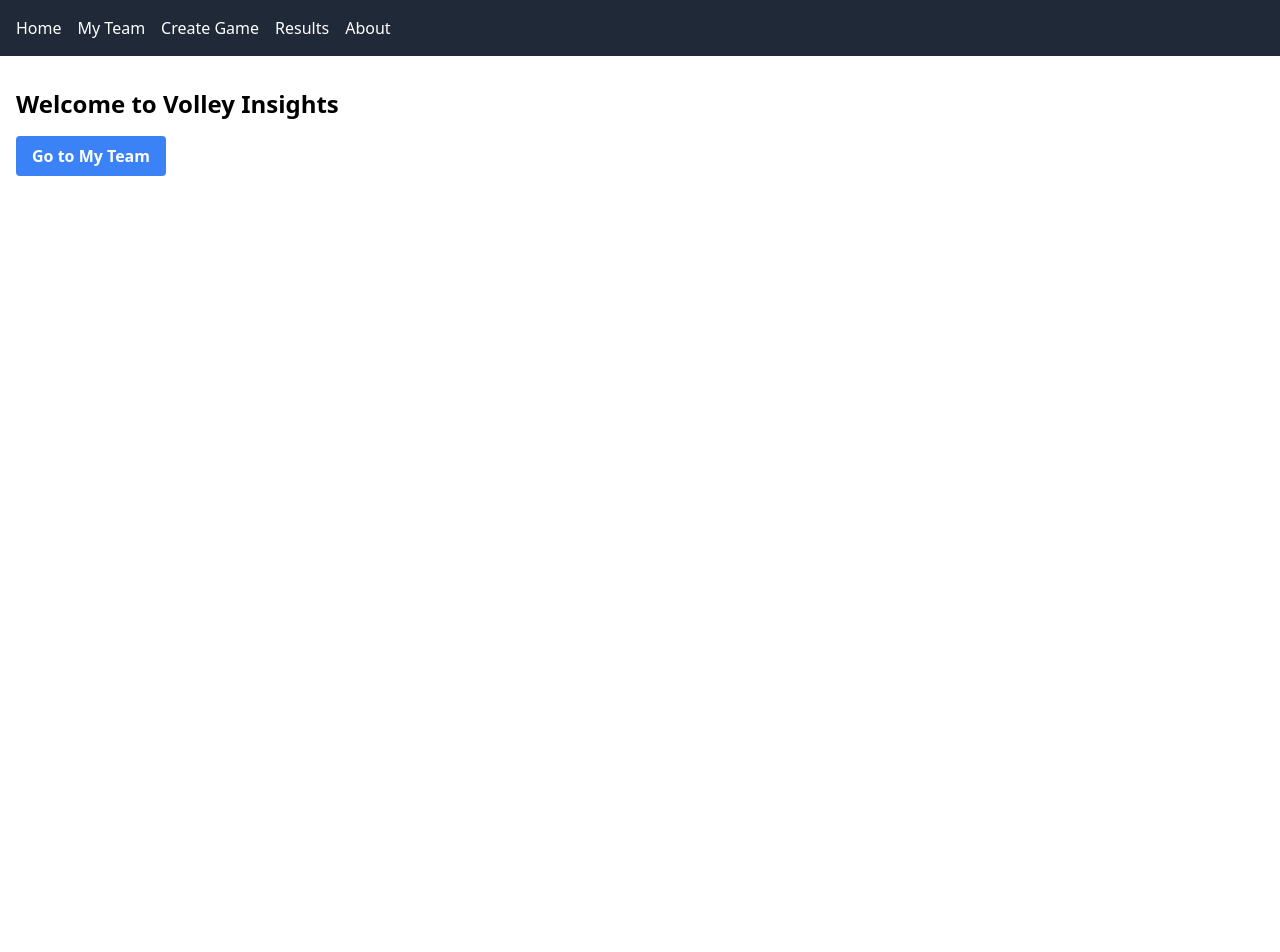
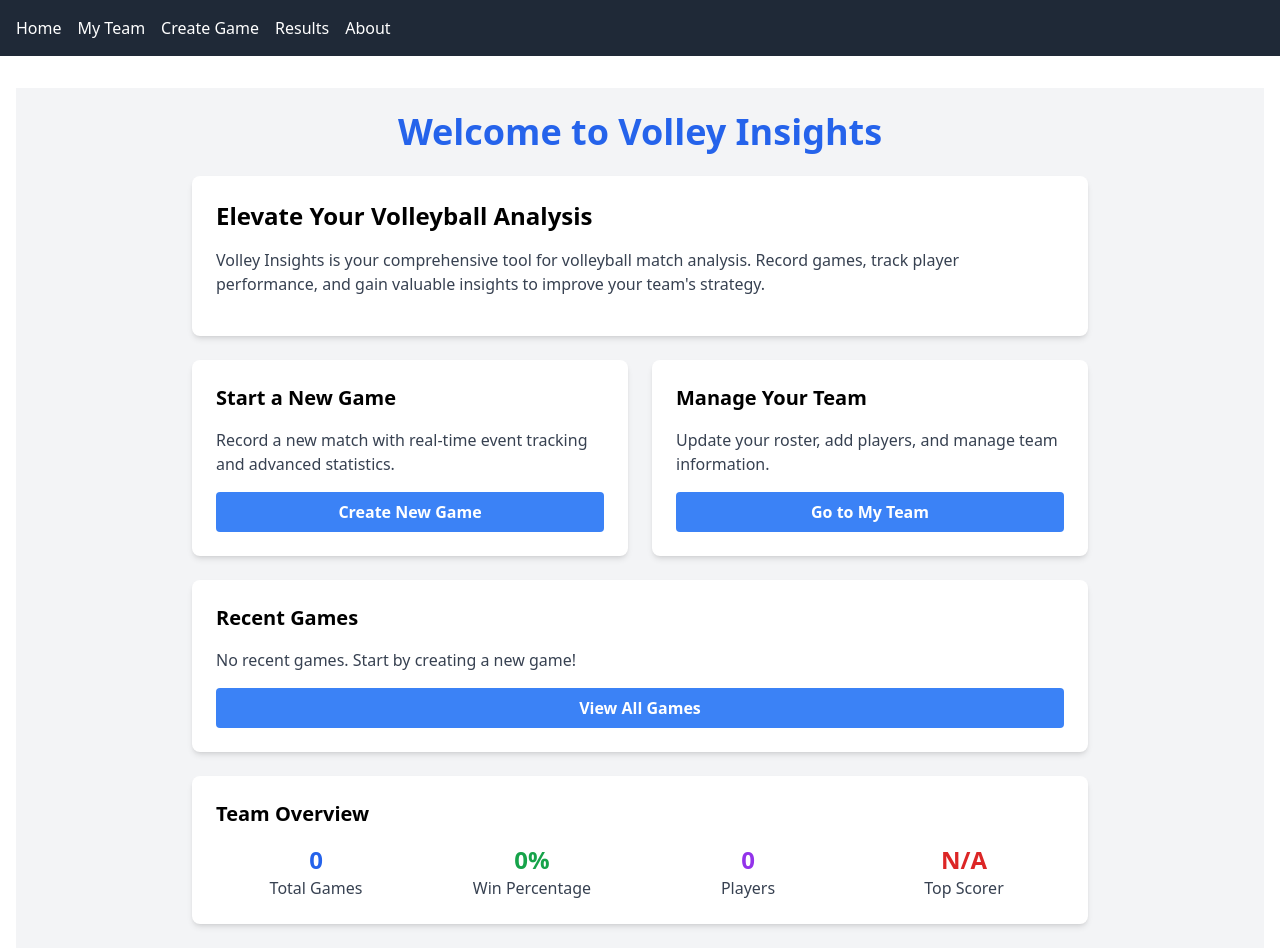
Before and after one commit to Salahalioui/volley-insights, a Vue app: page / in a window 1280 px wide. Shown: the top 952 px of the page. Before the commit the page ends 800 px from the top, so only its background shows below. Built offline with nearby package versions, Linux system fonts and the light colour scheme.

Commit message:
Impliment Home screen

```diff
--- a/src/router/index.js
+++ b/src/router/index.js
@@ -25,8 +25,8 @@ const routes = [
   },
   {
     path: '/stats/:id',
-    name: 'Stats',
-    component: () => import('@/views/Stats.vue')
+    name: 'StatScreen',
+    component: () => import('@/components/StatScreen.vue'),
   },
   {
     path: '/results',
--- a/src/views/Home.vue
+++ b/src/views/Home.vue
@@ -1,22 +1,156 @@
 <template>
-    <div class="home">
-      <h1 class="text-2xl font-bold mb-4">Welcome to Volley Insights</h1>
-      <BaseButton @click="navigateToTeam">Go to My Team</BaseButton>
+    <div class="home bg-gray-100 min-h-screen p-6">
+      <h1 class="text-4xl font-bold mb-6 text-center text-blue-600">Welcome to Volley Insights</h1>
+
+      <div class="max-w-4xl mx-auto">
+        <!-- App Description -->
+        <div class="bg-white p-6 rounded-lg shadow-md mb-6">
+          <h2 class="text-2xl font-semibold mb-4">Elevate Your Volleyball Analysis</h2>
+          <p class="text-gray-700 mb-4">
+            Volley Insights is your comprehensive tool for volleyball match analysis.
+            Record games, track player performance, and gain valuable insights to improve your team's strategy.
+          </p>
+        </div>
+
+        <!-- Quick Actions -->
+        <div class="grid grid-cols-1 md:grid-cols-2 gap-6 mb-6">
+          <div class="bg-white p-6 rounded-lg shadow-md">
+            <h3 class="text-xl font-semibold mb-4">Start a New Game</h3>
+            <p class="text-gray-700 mb-4">Record a new match with real-time event tracking and advanced statistics.</p>
+            <BaseButton @click="navigateToCreateGame" class="w-full">Create New Game</BaseButton>
+          </div>
+          <div class="bg-white p-6 rounded-lg shadow-md">
+            <h3 class="text-xl font-semibold mb-4">Manage Your Team</h3>
+            <p class="text-gray-700 mb-4">Update your roster, add players, and manage team information.</p>
+            <BaseButton @click="navigateToTeam" class="w-full">Go to My Team</BaseButton>
+          </div>
+        </div>
+
+        <!-- Recent Games -->
+        <div class="bg-white p-6 rounded-lg shadow-md mb-6">
+          <h3 class="text-xl font-semibold mb-4">Recent Games</h3>
+          <div v-if="recentGames.length > 0">
+            <div v-for="game in recentGames" :key="game.id" class="mb-2 p-2 bg-gray-100 rounded flex justify-between items-center">
+              <span>{{ game.name }} - {{ formatDate(game.date) }}</span>
+              <div>
+                <BaseButton v-if="game.status === 'completed'" @click="viewGameStats(game.id)" size="small" class="mr-2">View Stats</BaseButton>
+                <BaseButton v-else @click="continueGame(game.id)" size="small">Continue Game</BaseButton>
+              </div>
+            </div>
+          </div>
+          <p v-else class="text-gray-700">No recent games. Start by creating a new game!</p>
+          <BaseButton @click="navigateToResults" class="mt-4 w-full">View All Games</BaseButton>
+        </div>
+
+        <!-- Quick Stats -->
+        <div class="bg-white p-6 rounded-lg shadow-md">
+          <h3 class="text-xl font-semibold mb-4">Team Overview</h3>
+          <div class="grid grid-cols-2 md:grid-cols-4 gap-4">
+            <div class="text-center">
+              <p class="text-2xl font-bold text-blue-600">{{ totalGames }}</p>
+              <p class="text-gray-700">Total Games</p>
+            </div>
+            <div class="text-center">
+              <p class="text-2xl font-bold text-green-600">{{ winPercentage }}%</p>
+              <p class="text-gray-700">Win Percentage</p>
+            </div>
+            <div class="text-center">
+              <p class="text-2xl font-bold text-purple-600">{{ totalPlayers }}</p>
+              <p class="text-gray-700">Players</p>
+            </div>
+            <div class="text-center">
+              <p class="text-2xl font-bold text-red-600">{{ topScorer.name }}</p>
+              <p class="text-gray-700">Top Scorer</p>
+            </div>
+          </div>
+        </div>
+      </div>
     </div>
   </template>
 
   <script>
-  import BaseButton from '@/components/common/BaseButton.vue'
+  import { ref, onMounted, computed } from 'vue';
+  import { useRouter } from 'vue-router';
+  import BaseButton from '@/components/common/BaseButton.vue';
 
   export default {
     name: 'HomeView',
     components: {
       BaseButton
     },
-    methods: {
-      navigateToTeam() {
-        this.$router.push('/team')
-      }
+    setup() {
+      const router = useRouter();
+      const recentGames = ref([]);
+      const totalGames = ref(0);
+      const totalPlayers = ref(0);
+      const topScorer = ref({ name: 'N/A', points: 0 });
+
+      onMounted(() => {
+        fetchData();
+      });
+
+      const fetchData = () => {
+        // Fetch games data
+        const storedGames = JSON.parse(localStorage.getItem('games') || '[]');
+        recentGames.value = storedGames.slice(-5).reverse(); // Get last 5 games
+        totalGames.value = storedGames.length;
+
+        // Fetch players data
+        const storedPlayers = JSON.parse(localStorage.getItem('players') || '[]');
+        totalPlayers.value = storedPlayers.length;
+
+        // Calculate top scorer
+        if (storedGames.length > 0 && storedPlayers.length > 0) {
+          const playerScores = {};
+          storedGames.forEach(game => {
+            game.sets.forEach(set => {
+              set.events.forEach(event => {
+                if (event.action === 'spike' && event.result === 'point') {
+                  playerScores[event.player] = (playerScores[event.player] || 0) + 1;
+                }
+              });
+            });
+          });
+          const topScorerId = Object.keys(playerScores).reduce((a, b) => playerScores[a] > playerScores[b] ? a : b);
+          const topScorerPlayer = storedPlayers.find(player => player.id === parseInt(topScorerId));
+          if (topScorerPlayer) {
+            topScorer.value = { name: topScorerPlayer.name, points: playerScores[topScorerId] };
+          }
+        }
+      };
+
+      const winPercentage = computed(() => {
+        const completedGames = recentGames.value.filter(game => game.status === 'completed');
+        const wins = completedGames.filter(game => {
+          const teamSets = game.sets.filter(set => set.teamScore > set.opponentScore).length;
+          return teamSets > game.sets.length / 2;
+        }).length;
+        return completedGames.length > 0 ? Math.round((wins / completedGames.length) * 100) : 0;
+      });
+
+      const navigateToCreateGame = () => router.push('/create-game');
+      const navigateToTeam = () => router.push('/team');
+      const navigateToResults = () => router.push('/results');
+      const viewGameStats = (gameId) => router.push({ name: 'GameStats', params: { id: gameId } });
+      const continueGame = (gameId) => router.push({ name: 'GameView', params: { id: gameId } });
+
+      const formatDate = (dateString) => {
+        return new Date(dateString).toLocaleDateString();
+      };
+
+      return {
+        recentGames,
+        totalGames,
+        totalPlayers,
+        topScorer,
+        winPercentage,
+        navigateToCreateGame,
+        navigateToTeam,
+        navigateToResults,
+        viewGameStats,
+        continueGame,
+        formatDate
+      };
     }
-  }
+  };
   </script>
--- a/src/views/Stats.vue
+++ /dev/null
@@ -1,11 +0,0 @@
-<template>
-    <div>
-      <h1 class="text-2xl font-bold">Stats</h1>
-    </div>
-  </template>
-
-  <script>
-  export default {
-    name: 'StatsView'
-  }
-  </script>
```
